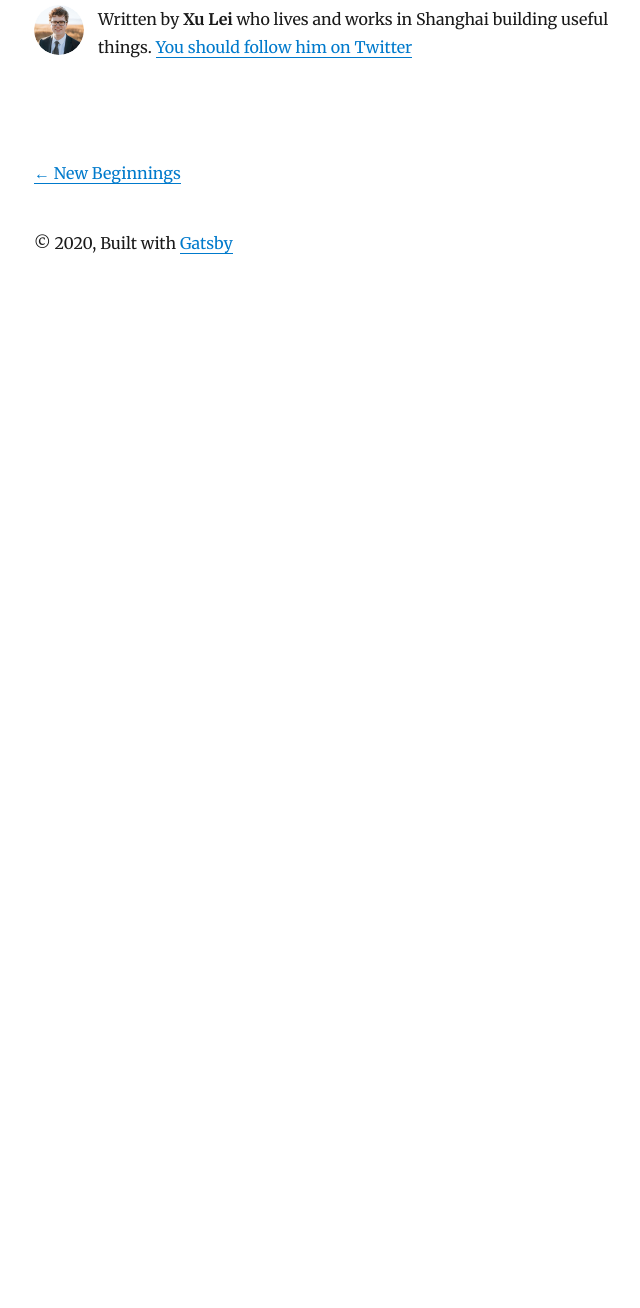
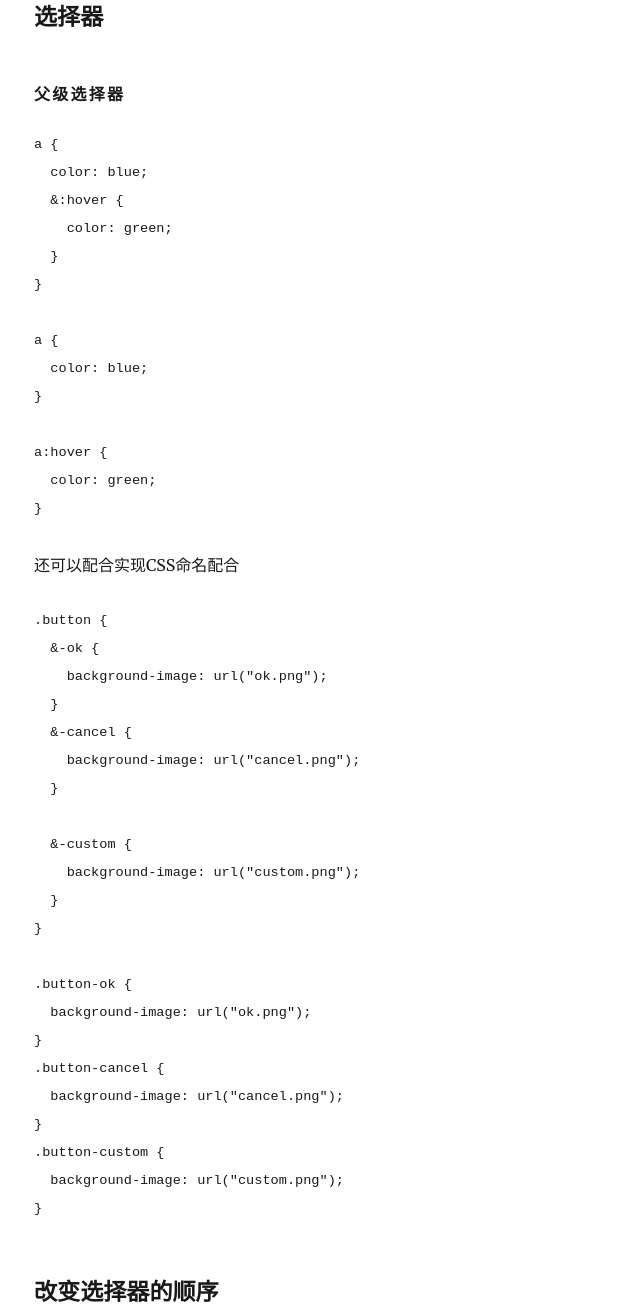
Before and after one commit to alivelee/my-blog, a Gatsby site: page /less/ in a window 1280 px wide. Shown: the part 3138-4446 px from the top of the page, without its empty margins (291-931 px from the left). Before the commit the page ends 3437 px from the top, so only its background shows below. Built offline with nearby package versions, Linux system fonts and the light colour scheme; Gatsby itself is replaced by a stand-in of ours; some packages are replaced by stand-ins of ours; code samples lack their colours.

Commit message:
add post

````diff
--- a/content/blog/less/index.md
+++ b/content/blog/less/index.md
@@ -113,3 +113,73 @@ a:hover {
   background-color: #efefef;
 }
 ```
+
+### 选择器
+
+#### 父级选择器
+
+```
+a {
+  color: blue;
+  &:hover {
+    color: green;
+  }
+}
+
+a {
+  color: blue;
+}
+
+a:hover {
+  color: green;
+}
+```
+
+还可以配合实现CSS命名配合
+
+```
+.button {
+  &-ok {
+    background-image: url("ok.png");
+  }
+  &-cancel {
+    background-image: url("cancel.png");
+  }
+
+  &-custom {
+    background-image: url("custom.png");
+  }
+}
+
+.button-ok {
+  background-image: url("ok.png");
+}
+.button-cancel {
+  background-image: url("cancel.png");
+}
+.button-custom {
+  background-image: url("custom.png");
+}
+```
+
+### 改变选择器的顺序
+
+```
+.header {
+  .menu {
+    border-radius: 5px;
+    .no-borderradius & {
+      background-image: url('images/button-background.png');
+    }
+  }
+}
+
+.header .menu {
+  border-radius: 5px;
+}
+.no-borderradius .header .menu {
+  background-image: url('images/button-background.png');
+}
+```
+
+### Extends
````
